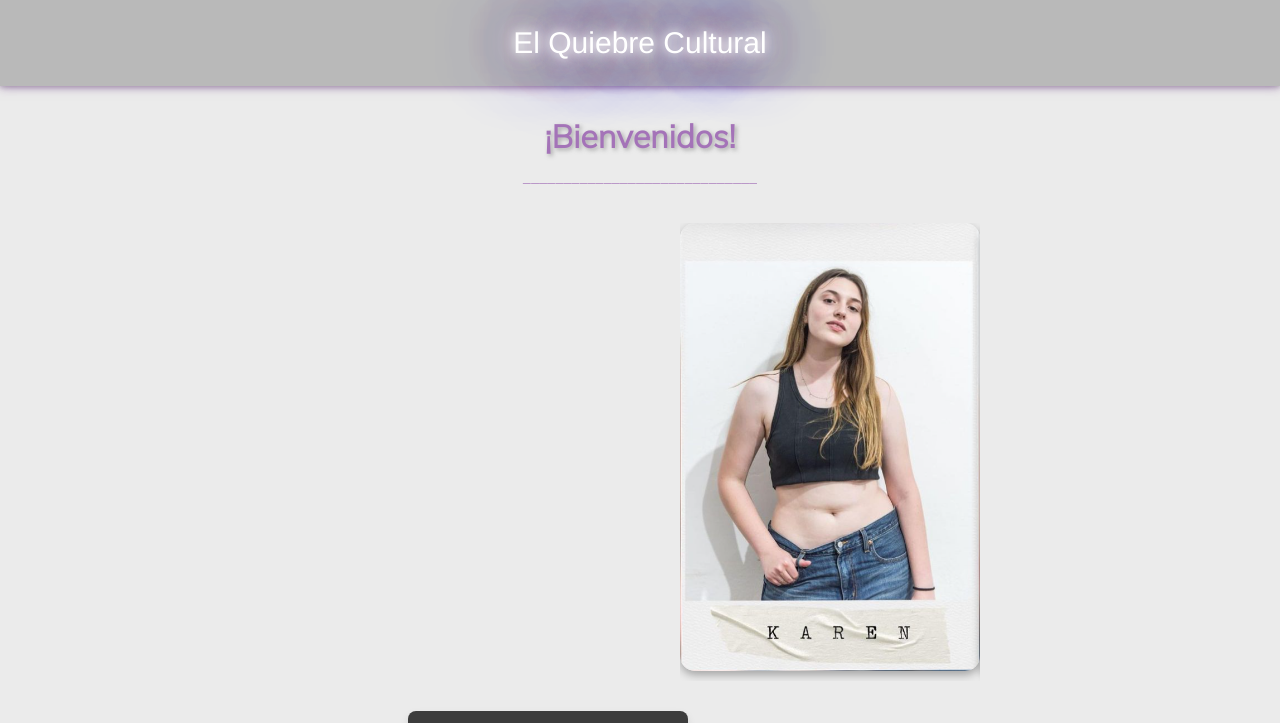
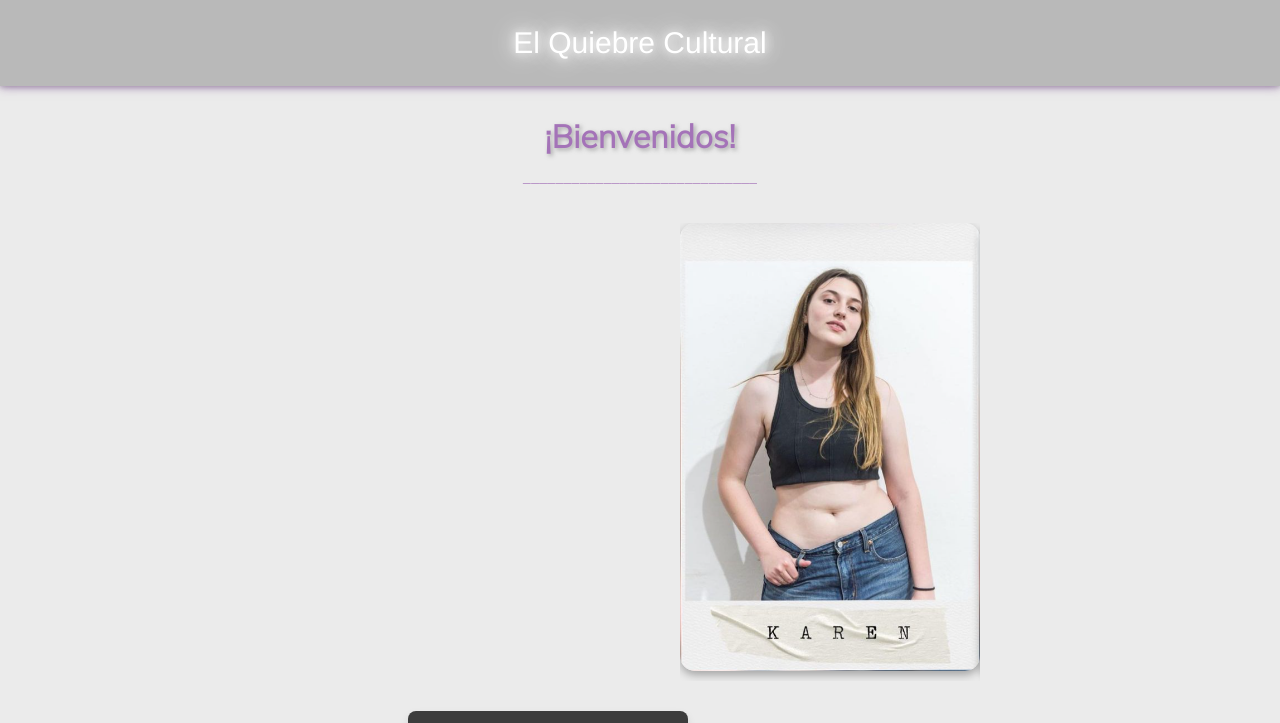
Before and after one commit to Juanlibares/QuiebreCultural, a plain HTML site: page index.html in a window 1280 px wide. Shown: the top 723 px of the page. Drawn offline with nearby package versions, Linux system fonts and the light colour scheme.

Commit message:
Update index.html

```diff
--- a/index.html
+++ b/index.html
@@ -178,7 +178,7 @@
             text-overflow: clip;
             white-space: pre;
 
-            text-shadow: 0 0 10px rgba(255, 255, 255, 1), 0 0 20px rgba(255, 255, 255, 1), 0 0 30px rgba(255, 255, 255, 1), 0 0 40px #7d4d94, 0 0 70px #7d4d94, 0 0 80px #7d4d94, 0 0 100px #7d4d94;
+            text-shadow: 0 0 10px rgba(255, 255, 255, 1), 0 0 20px rgba(255, 255, 255, 1), 0 0 30px rgba(255, 255, 255, 1);
             -webkit-transition: all 200ms cubic-bezier(0.42, 0, 0.58, 1);
             -moz-transition: all 200ms cubic-bezier(0.42, 0, 0.58, 1);
             -o-transition: all 200ms cubic-bezier(0.42, 0, 0.58, 1);
```
